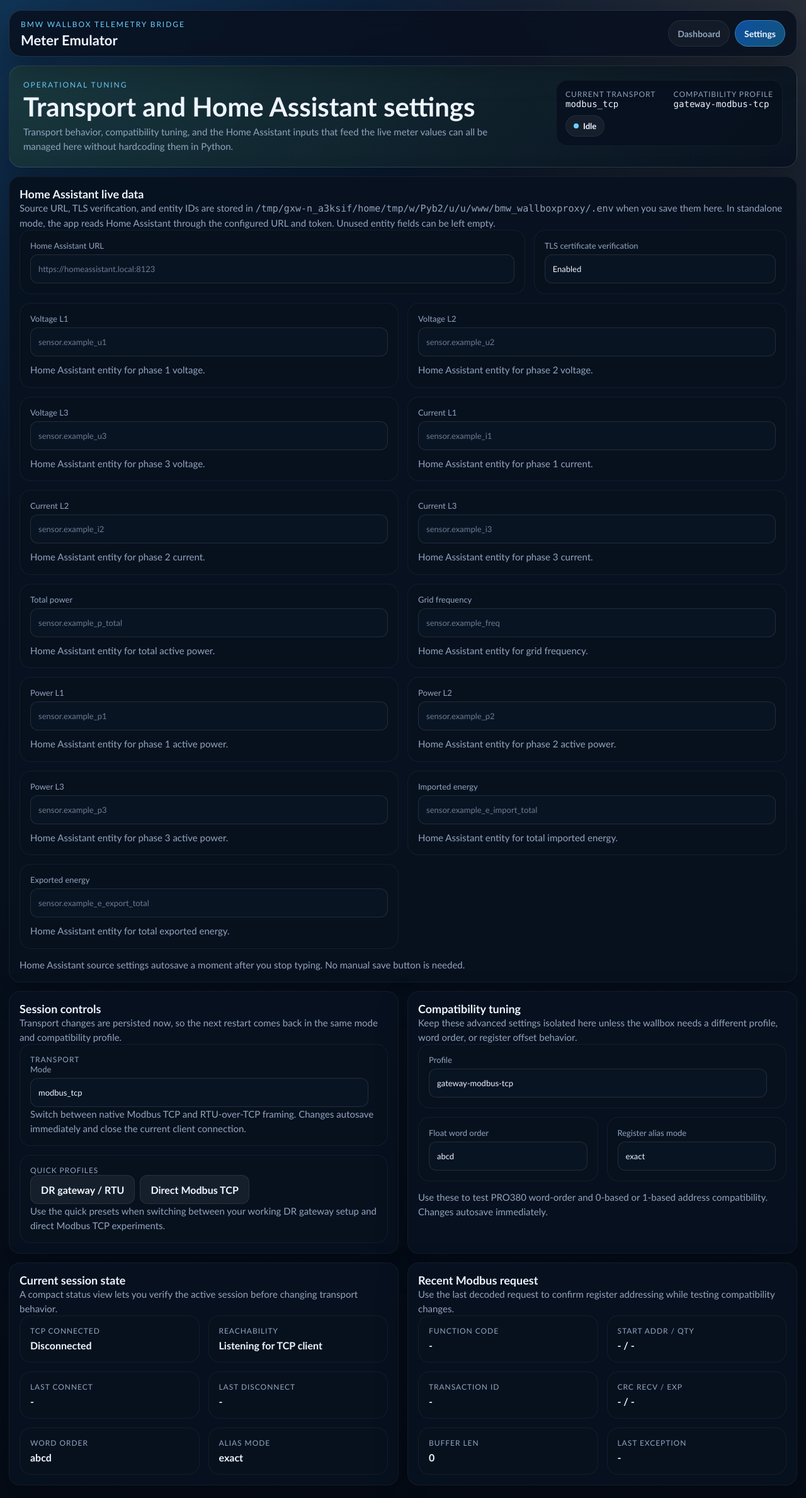
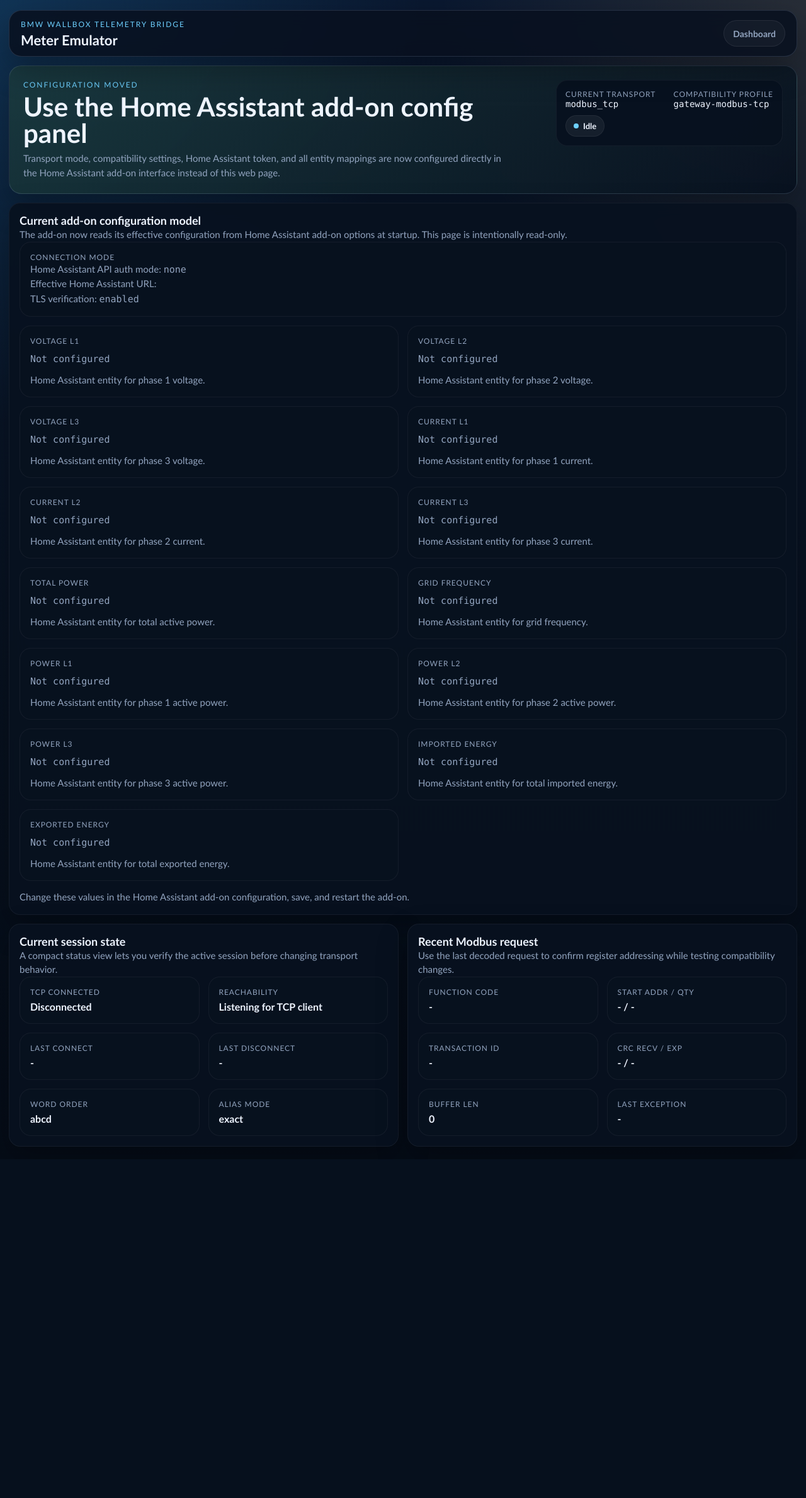
Before and after one commit to romulocintra/bmw_wallboxproxy, a Flask app: page /settings in a window 1280 px wide. Shown: the whole page at 63% size. After the commit the page ends 1821 px from the top, so only its background shows below. Run offline with Flask 3, Linux system fonts and the light colour scheme; parts of the project's set-up code (start-up, migrations or seed data) failed here and were passed over.

Commit message:
Move addon settings into HA config

```diff
--- a/bmw_wallboxproxy/config.py
+++ b/bmw_wallboxproxy/config.py
@@ -222,7 +222,7 @@ ENTITIES = _load_entity_settings()
 def get_ha_url() -> str:
     if HA_USE_SUPERVISOR and SUPERVISOR_TOKEN:
         return "http://supervisor/core/api"
-    return _read_env_file_values().get("HA_URL", HA_URL)
+    return HA_URL
 
 
 def get_ha_api_base_url() -> str:
@@ -235,10 +235,7 @@ def get_ha_api_base_url() -> str:
 def get_ha_verify_tls() -> bool:
     if HA_USE_SUPERVISOR and SUPERVISOR_TOKEN:
         return False
-    raw_value = _read_env_file_values().get("HA_VERIFY_TLS")
-    if raw_value is None:
-        return HA_VERIFY_TLS
-    return raw_value.strip().lower() in {"1", "true", "yes", "on"}
+    return HA_VERIFY_TLS
 
 
 def get_ha_auth_token() -> str:
@@ -268,11 +265,7 @@ def get_runtime_settings_store() -> str:
 
 
 def get_ha_entities() -> dict[str, str]:
-    env_values = _read_env_file_values()
-    return {
-        key: env_values.get(_entity_env_name(key), ENTITIES.get(key, ""))
-        for key, _label, _help in ENTITY_FIELDS
-    }
+    return ENTITIES.copy()
 
 
 def get_ha_entity_fields() -> list[dict[str, str]]:
--- a/bmw_wallboxproxy/templates/base.html
+++ b/bmw_wallboxproxy/templates/base.html
@@ -42,13 +42,11 @@
 
       <nav class="nav-links" aria-label="Primary navigation">
         <a href="{{ dashboard_path }}" id="nav_dashboard_link" class="nav-link{% if active_page == 'dashboard' %} active{% endif %}">Dashboard</a>
-        <a href="{{ settings_path }}" id="nav_settings_link" class="nav-link{% if active_page == 'settings' %} active{% endif %}">Settings</a>
       </nav>
     </header>
 
     <div class="menu-panel card" id="site_nav_panel" hidden>
       <a href="{{ dashboard_path }}" id="menu_dashboard_link" class="menu-link{% if active_page == 'dashboard' %} active{% endif %}">Dashboard</a>
-      <a href="{{ settings_path }}" id="menu_settings_link" class="menu-link{% if active_page == 'settings' %} active{% endif %}">Settings</a>
     </div>
 
     <main class="wrap">
@@ -59,14 +57,10 @@
   <script>
     const appPaths = window.APP_PATHS || {};
     const navDashboardLink = document.getElementById('nav_dashboard_link');
-    const navSettingsLink = document.getElementById('nav_settings_link');
     const menuDashboardLink = document.getElementById('menu_dashboard_link');
-    const menuSettingsLink = document.getElementById('menu_settings_link');
 
     if (navDashboardLink && appPaths.dashboard) navDashboardLink.href = appPaths.dashboard;
-    if (navSettingsLink && appPaths.settings) navSettingsLink.href = appPaths.settings;
     if (menuDashboardLink && appPaths.dashboard) menuDashboardLink.href = appPaths.dashboard;
-    if (menuSettingsLink && appPaths.settings) menuSettingsLink.href = appPaths.settings;
   </script>
   <script>{{ inline_js | safe }}</script>
 
--- a/bmw_wallboxproxy/templates/settings.html
+++ b/bmw_wallboxproxy/templates/settings.html
@@ -6,9 +6,9 @@
   <section class="card hero hero-settings">
     <div class="hero-top">
       <div class="hero-copy">
-        <div class="eyebrow">Operational tuning</div>
-        <h1>Transport and Home Assistant settings</h1>
-        <p>Transport behavior, compatibility tuning, and the Home Assistant inputs that feed the live meter values can all be managed here without hardcoding them in Python.</p>
+        <div class="eyebrow">Configuration moved</div>
+        <h1>Use the Home Assistant add-on config panel</h1>
+        <p>Transport mode, compatibility settings, Home Assistant token, and all entity mappings are now configured directly in the Home Assistant add-on interface instead of this web page.</p>
       </div>
       <div class="refresh-box compact-summary">
         <div class="refresh-row stacked-row">
@@ -29,136 +29,31 @@
   <section class="card panel">
     <div class="panel-head">
       <div>
-        <h2>Home Assistant live data</h2>
-        {% if is_supervisor_ha_mode %}
-          <div class="panel-note">This add-on is using Home Assistant's internal Supervisor API proxy. No external Home Assistant URL or manual token is needed here. Only the entity IDs below are configurable, and you can leave unused fields empty.</div>
-        {% else %}
-          <div class="panel-note">Source URL, TLS verification, and entity IDs are stored in <span class="monospace">{{ settings_store_path }}</span> when you save them here. In standalone mode, the app reads Home Assistant through the configured URL and token. Unused entity fields can be left empty.</div>
-        {% endif %}
+        <h2>Current add-on configuration model</h2>
+        <div class="panel-note">The add-on now reads its effective configuration from Home Assistant add-on options at startup. This page is intentionally read-only.</div>
       </div>
     </div>
 
     <div class="controls-stack">
-      {% if not is_supervisor_ha_mode %}
-        <div class="segmented ha-source-grid">
-          <div class="control-box">
-            <label for="ha_url_input">
-              Home Assistant URL
-              <input id="ha_url_input" type="text" value="{{ ha_url }}" placeholder="https://homeassistant.local:8123" autocomplete="off" spellcheck="false">
-            </label>
-          </div>
-
-          <div class="control-box">
-            <label for="ha_verify_tls_select">
-              TLS certificate verification
-              <select id="ha_verify_tls_select">
-                <option value="true"{% if ha_verify_tls %} selected{% endif %}>Enabled</option>
-                <option value="false"{% if not ha_verify_tls %} selected{% endif %}>Disabled</option>
-              </select>
-            </label>
-          </div>
-        </div>
-      {% else %}
-        <div class="control-box">
-          <div class="subheading">Connection mode</div>
-          <div class="note">Using the internal Home Assistant API proxy: <span class="monospace">http://supervisor/core/api</span></div>
-          <div class="note">Auth mode: <span class="monospace">{{ ha_auth_mode }}</span></div>
-        </div>
-      {% endif %}
+      <div class="control-box">
+        <div class="subheading">Connection mode</div>
+        <div class="note">Home Assistant API auth mode: <span class="monospace">{{ ha_auth_mode }}</span></div>
+        <div class="note">Effective Home Assistant URL: <span class="monospace">{{ ha_url }}</span></div>
+        <div class="note">TLS verification: <span class="monospace">{{ 'enabled' if ha_verify_tls else 'disabled' }}</span></div>
+      </div>
 
       <div class="entity-grid">
         {% for field in ha_entity_fields %}
           <div class="control-box entity-field">
-            <label for="ha_entity_{{ field.key }}">
-              {{ field.label }}
-              <input
-                id="ha_entity_{{ field.key }}"
-                class="ha-entity-input"
-                data-entity-key="{{ field.key }}"
-                type="text"
-                value="{{ field.value }}"
-                placeholder="sensor.example_{{ field.key }}"
-                autocomplete="off"
-                spellcheck="false"
-              >
-            </label>
+            <div class="subheading">{{ field.label }}</div>
+            <div class="note monospace">{{ field.value or 'Not configured' }}</div>
             <div class="note">{{ field.help }}</div>
           </div>
         {% endfor %}
       </div>
 
       <div class="toolbar ha-actions">
-        <div class="note" id="ha_live_data_note">{% if is_supervisor_ha_mode %}Entity IDs autosave a moment after you stop typing. {% else %}Home Assistant source settings autosave a moment after you stop typing. {% endif %}No manual save button is needed.</div>
-      </div>
-    </div>
-  </section>
-
-  <section class="settings-grid">
-    <div class="card panel">
-      <div class="panel-head">
-        <div>
-          <h2>Session controls</h2>
-          <div class="panel-note">Transport changes are persisted now, so the next restart comes back in the same mode and compatibility profile.</div>
-        </div>
-      </div>
-
-      <div class="controls-stack">
-        <div class="control-box">
-          <div class="subheading">Transport</div>
-          <div class="toolbar">
-            <label>
-              Mode
-              <select id="transport_mode_select"></select>
-            </label>
-          </div>
-          <div class="note" id="transport_mode_note">Switch between native Modbus TCP and RTU-over-TCP framing. Changes autosave immediately and close the current client connection.</div>
-        </div>
-
-        <div class="control-box">
-          <div class="subheading">Quick profiles</div>
-          <div class="quick-actions">
-            <button id="quick_profile_rtu" class="secondary" type="button">DR gateway / RTU</button>
-            <button id="quick_profile_tcp" class="secondary" type="button">Direct Modbus TCP</button>
-          </div>
-          <div class="note">Use the quick presets when switching between your working DR gateway setup and direct Modbus TCP experiments.</div>
-        </div>
-      </div>
-    </div>
-
-    <div class="card panel">
-      <div class="panel-head">
-        <div>
-          <h2>Compatibility tuning</h2>
-          <div class="panel-note">Keep these advanced settings isolated here unless the wallbox needs a different profile, word order, or register offset behavior.</div>
-        </div>
-      </div>
-
-      <div class="controls-stack">
-        <div class="control-box">
-          <div class="toolbar">
-            <label>
-              Profile
-              <select id="compatibility_profile_select"></select>
-            </label>
-          </div>
-        </div>
-
-        <div class="segmented">
-          <div class="control-box">
-            <label>
-              Float word order
-              <select id="float_word_order_select"></select>
-            </label>
-          </div>
-          <div class="control-box">
-            <label>
-              Register alias mode
-              <select id="register_alias_mode_select"></select>
-            </label>
-          </div>
-        </div>
-
-        <div class="note" id="compatibility_note">Use these to test PRO380 word-order and 0-based or 1-based address compatibility. Changes autosave immediately.</div>
+        <div class="note">Change these values in the Home Assistant add-on configuration, save, and restart the add-on.</div>
       </div>
     </div>
   </section>
```
Also changed, not shown: bmw_wallboxproxy/DOCS.md (+4 -8 lines), bmw_wallboxproxy/config.yaml (+33 -1 lines), bmw_wallboxproxy/templates/dashboard.html (+4 -4 lines), bmw_wallboxproxy/translations/en.yaml (+49 -1 lines), README.md, 1 other file.
